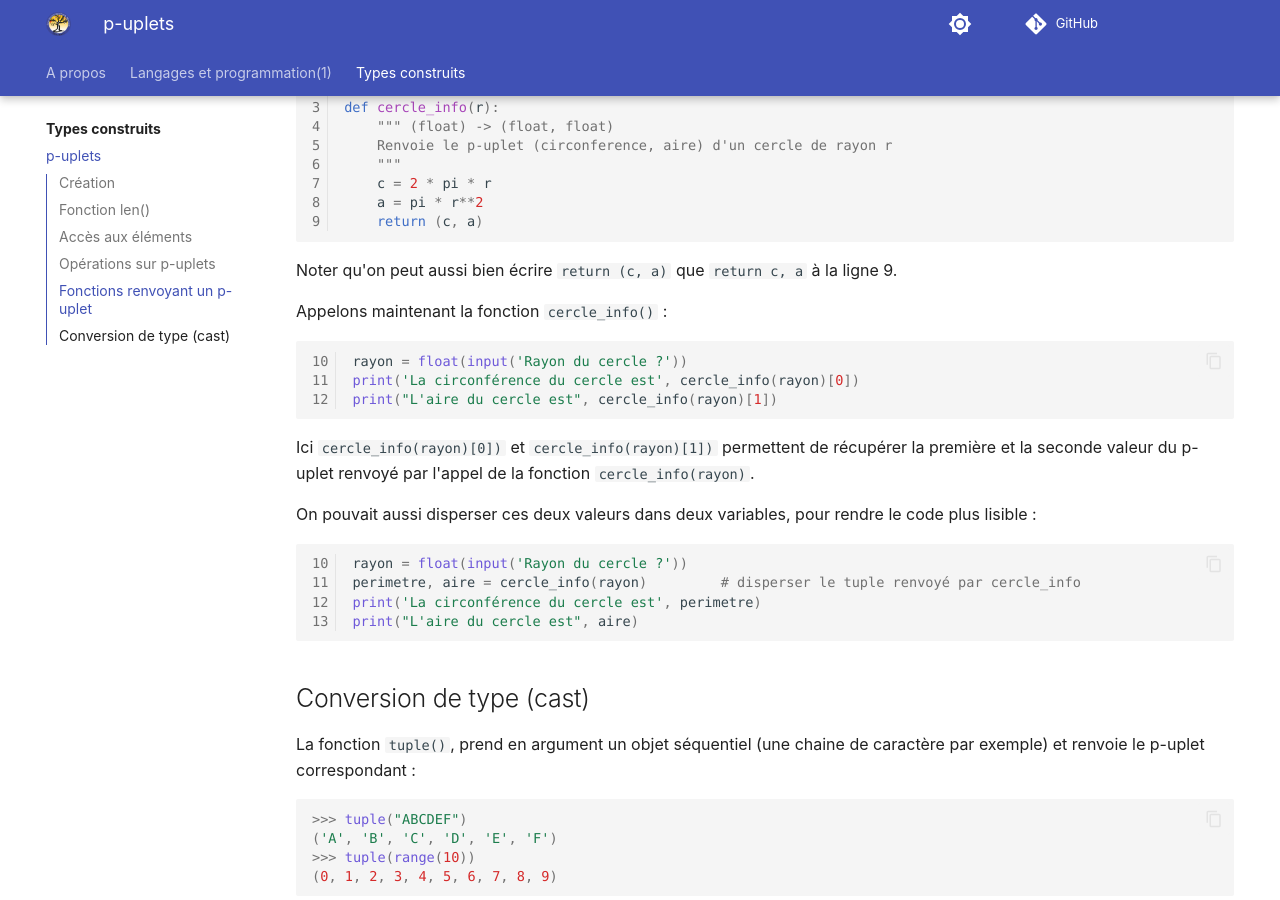
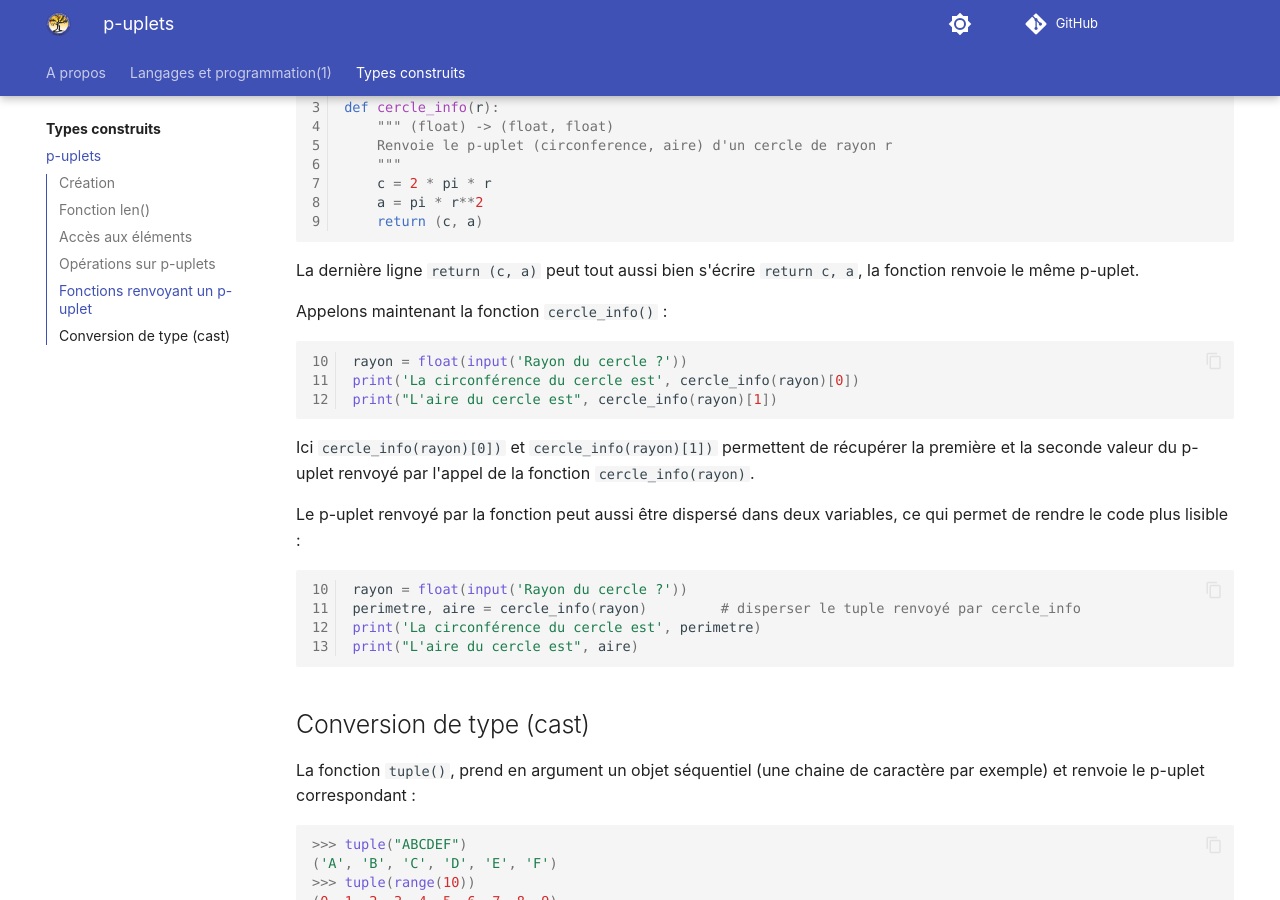
Before and after one commit to eipaca/NSI-1, an MkDocs documentation site: the page built from docs/types-construits/1-p-uplets.md, in a window 1280 px wide and 900 px high, scrolled down 4675 px. Built offline with MkDocs 1.6.1 and Material for MkDocs 9.7.7, drawn with Linux system fonts in a browser that asks for light colours; emoji names are drawn with the system emoji font; comment, search, counter and statistics services are not loaded.

Commit message:
Add files via upload

````diff
--- a/docs/types-construits/1-p-uplets.md
+++ b/docs/types-construits/1-p-uplets.md
@@ -266,7 +266,7 @@ def cercle_info(r):
     a = pi * r**2
     return (c, a)
 ```
-Noter qu'on peut aussi bien écrire `return (c, a)` que  `return c, a` à la ligne 9.
+La dernière ligne `return (c, a)` peut tout aussi bien s'écrire `return c, a`, la fonction renvoie le même p-uplet.
 
 Appelons maintenant la fonction `cercle_info()` :
 
@@ -279,7 +279,7 @@ print("L'aire du cercle est", cercle_info(rayon)[1])
 Ici `cercle_info(rayon)[0])` et `cercle_info(rayon)[1])` permettent de récupérer la première et la seconde valeur du p-uplet renvoyé
 par l'appel de la fonction `cercle_info(rayon)`.
 
-On pouvait aussi disperser ces deux valeurs dans deux variables, pour rendre le code plus lisible :
+Le p-uplet renvoyé par la fonction peut aussi être dispersé dans deux variables, ce qui permet de rendre le code plus lisible :
 
 ``` py linenums="10"
 rayon = float(input('Rayon du cercle ?'))
````
